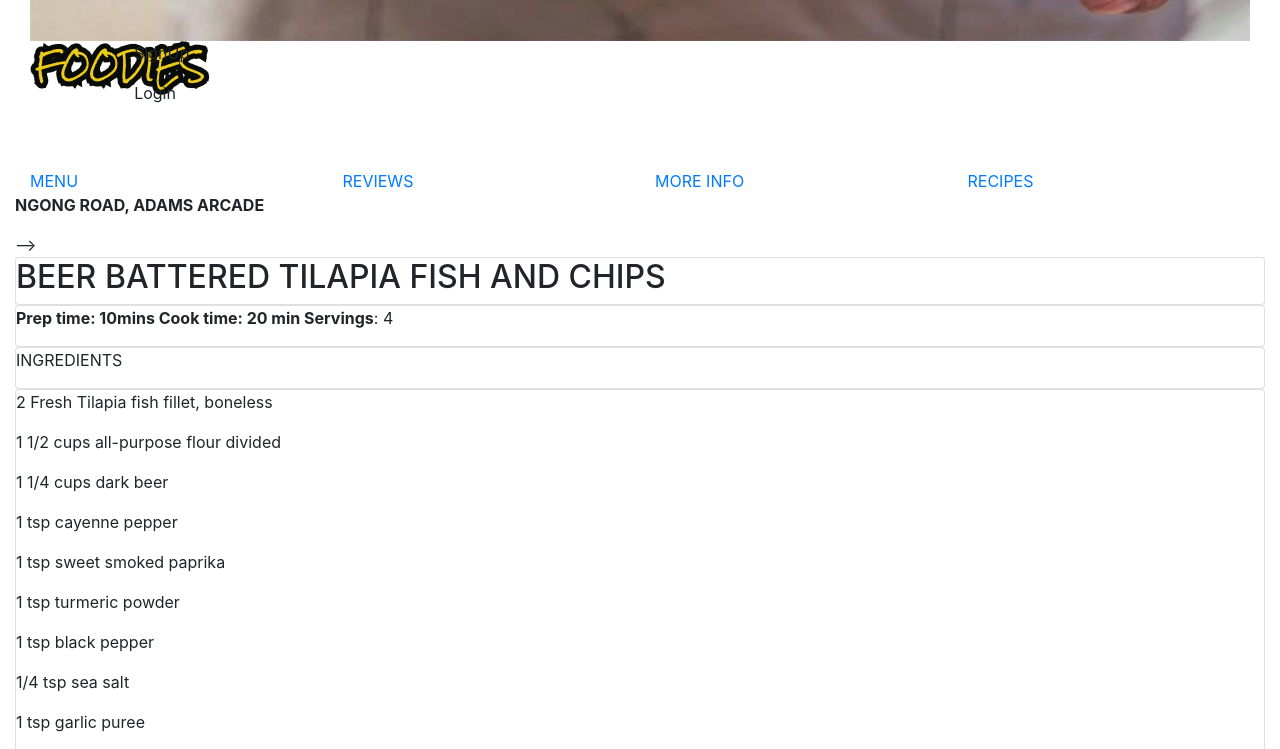
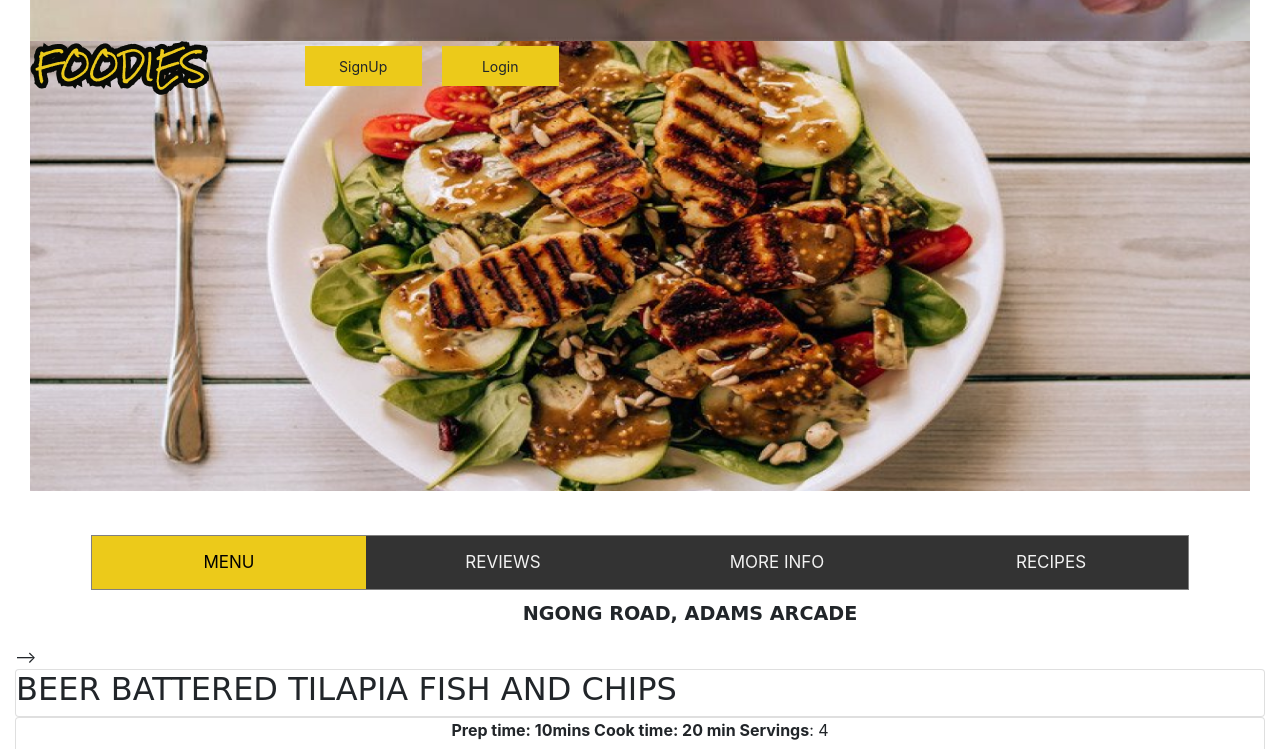
Before and after one commit to DMGithinji/FoodiezWebsite, a plain HTML site: page recipe.html in a window 1280 px wide. Shown: the part 683-1432 px from the top of the page. Drawn offline with Linux system fonts and the light colour scheme; a web font is replaced by a local one.

Commit message:
added styling

```diff
--- a/css/style.css
+++ b/css/style.css
@@ -0,0 +1,191 @@
+@import url('https://fonts.googleapis.com/css?family=Caveat|Fredericka+the+Great|Laila|Merienda+One|Sofia');
+.top-img {
+    /* background-image: url(../images/Screenshot\ from\ 2019-05-14\ 15-26-17.png); */
+    width: 110%;
+    height: 300px;
+    background-repeat: no-repeat;
+    background-size: cover;
+    background-position: center;
+    margin-left: -1%;
+
+}
+#kikwetu {
+    color: yellow;
+    font-family: 'Fredericka the Great', cursive;
+    font-family: 'Press Start 2P', cursive;
+    font-family: 'Akronim', cursive;
+
+}
+
+
+body {
+    /* background-image: url(../images/pexels-photo-1435895.jpeg); */
+    background-size: cover;
+    overflow-x: hidden;
+
+}
+.Recipe {
+    font-family: 'Niconne', cursive;
+    font-family: 'Lobster', cursive;
+    display: inline-block;
+}
+
+.Recipe1 {
+    margin-left: 100px;
+    margin-top: 5px;
+    font-family: 'Merienda One', cursive;
+    font-size: 120%;
+
+}
+p {
+    text-align: center;
+}
+
+h2 {
+    font-family: 'Niconne', cursive;
+    font-family: 'Lobster', cursive;
+    font-family: 'Pacifico', cursive;
+}
+
+.copy {
+    background-color: aqua;
+}
+#in {
+    font-family: 'Kaushan Script', cursive;
+    color: #1E031F  ;
+    text-align: center;
+    font-size: 125%;
+    background-color: #F1DAC6 ;
+}
+
+#beer h2 {
+    font-family: 'Fredericka the Great', cursive;
+    font-size: 200%;
+}
+
+#copy p {
+    background-color: #DDDFD5;
+}
+.logo {
+    text-align: center;
+    left:50%;
+}
+
+#para  {
+    background-color: #CDD5B6 ;
+    font-family: 'Laila', serif;
+    font-size: 120%;
+}
+#pan{
+    width: 100%;
+    height: 100%;
+    background-size: cover;
+}
+h4{
+    font-family: 'Sofia', cursive;
+    font-size: 10%;
+}
+.home_img{
+    background: url("../images/sweets.png");
+    background-size: cover;
+    background-repeat: no-repeat;
+    background-position: center;
+    position: relative;
+    /* width: 100%; */
+    height: 450px;
+}
+.logo{
+    float: left;
+}
+.HnS{
+    float:right;
+    text-align: center;
+}
+.Login_signup{
+    display: inline-flex;
+    margin-top: 5px;
+}
+.login{
+    background-color: #ECCA1A;
+    text-align: center;
+    justify-content: center;
+    width:117px;
+    padding-top: 10px;
+    height:40px;
+    font-size: 14px;
+}
+.signup{
+    background-color: #ECCA1A;
+    text-align: center;
+    justify-content: center;
+    width:117px;
+    height:40px;
+    padding-top: 10px;
+    margin-right: 20px;
+    font-size: 14px;
+}
+.home-icon{
+    display: flex;
+    text-align: center;
+    justify-content: center;
+    position: absolute;
+    top: 50%;
+    left:50%;
+    transform: translate(-50%,-50%);
+}
+.details{
+    margin-top: 20px;
+    display: flex;
+}
+.location{
+    font-size: 24px;
+    font-weight: bold;
+}
+#header{
+    border: grey solid 1px;
+    overflow: hidden;
+    background-color: #333;
+    width:90%;
+    margin:auto;
+    margin-bottom: 10px;
+}
+.header a{
+    float: left;
+    display: block;
+    color: #f2f2f2;
+    text-align: center;
+    padding: 14px 16px;
+    text-decoration: none;
+    font-size: 17px;
+}
+#header .items:hover a{
+    color: #ECCA1A;
+}
+#header .on {
+    background-color: #ECCA1A;
+    color: black;
+}
+#header .on a{
+    color: black;
+}
+.items{
+    display: flex;
+    text-align: center;
+    justify-content: center;
+    font-size: 20px;
+}
+.sticky {
+    position: fixed;
+    top: 0;
+    width: 100%;
+    z-index: 100;
+}
+footer{
+    background-color:#E0E0E0;
+    display: flex;
+    text-align: center;
+    justify-content: center;
+    font-size: 20px;
+    padding: 5px;
+    margin: auto;
+}
--- a/recipe.html
+++ b/recipe.html
@@ -154,11 +154,11 @@
         crispy and golden brown. Drain on cooling rack and season with paprika and salt.
     </p>
 </div>
-<div class="logo">
+<!-- <div class="logo">
     <img src="./images/twitter.png" alt="">
     <img src="./images/facebook.png" alt="">
     <img src="./images/g_plus.png" alt="">
-</div>
+</div> -->
 <!-- <div class="card" id="copy">
 
     <p>FOODIES. Copyright,2019</p>
```
